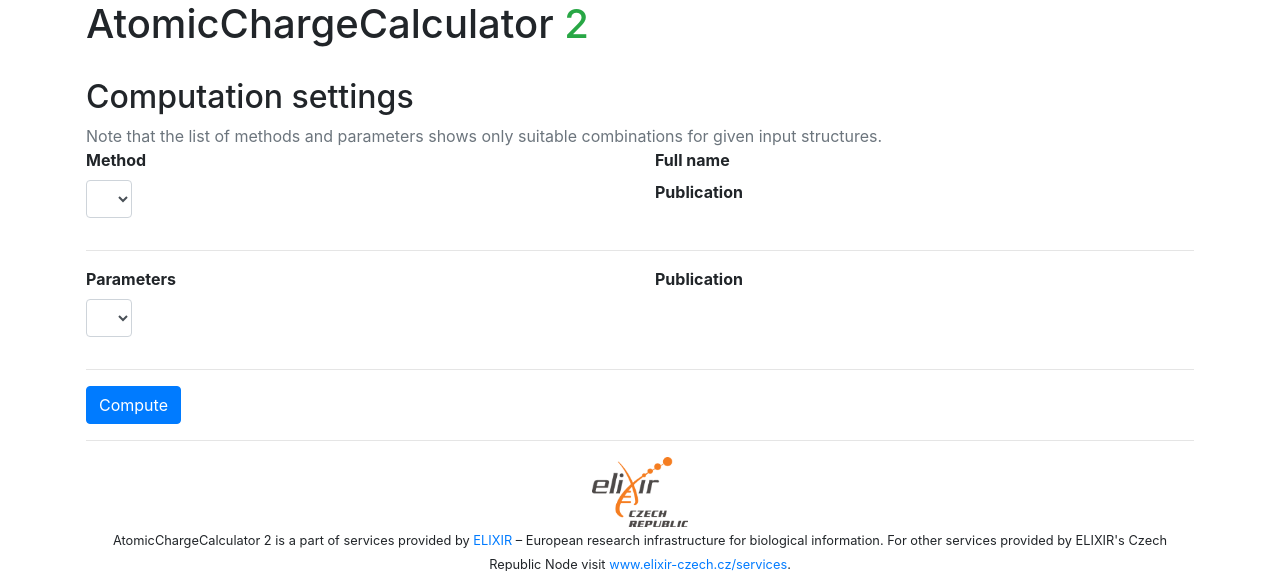
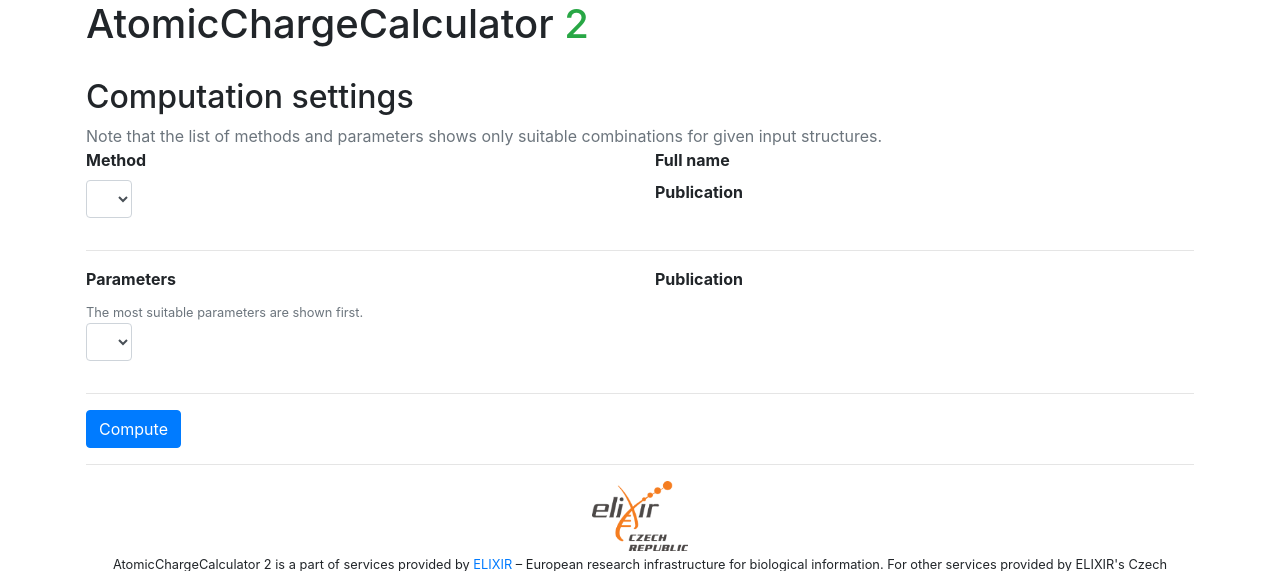
Before and after one commit to sb-ncbr/AtomicChargeCalculator2, a Flask app: template app/templates/computation.html in a window 1280 px wide. Shown: the part 64-635 px from the top of the page. Run offline with Flask 2, Linux system fonts and the light colour scheme; the template is opened without the code that fills it, so the values that code supplies are empty; parts of the project's set-up code (start-up, migrations or seed data) failed here and were passed over; some libraries are stand-ins or nearby versions.

Commit message:
Show correct name of the parameters used
Also don't use default, default is always the first choice.

```diff
--- a/app/chargefw2.py
+++ b/app/chargefw2.py
@@ -12,8 +12,7 @@
     env = os.environ.copy()
     env['LD_LIBRARY_PATH'] = MKL_PATH
     if next(m for m in method_data if m['internal_name'] == method_name)['has_parameters']:
-        if parameters_name != 'default':
-            args.extend(['--par-file', os.path.join(PARAMETERS_DIRECTORY, parameters_name)])
+        args.extend(['--par-file', os.path.join(PARAMETERS_DIRECTORY, parameters_name)])
 
     calculation = subprocess.run(args, stderr=subprocess.PIPE, env=env, stdout=subprocess.PIPE)
     print(' '.join(calculation.args))
--- a/app/routes.py
+++ b/app/routes.py
@@ -9,6 +9,7 @@
 import os
 import zipfile
 import subprocess
+from glob import glob
 
 from .method import method_data, parameter_data
 from .chargefw2 import calculate, get_suitable_methods
@@ -75,14 +76,17 @@
         comp_id = str(uuid.uuid1())
 
         methods, parameters = get_suitable_methods(tmp_dir)
-        data = {'tmpdir': tmp_dir, 'suitable_methods': methods, 'suitable_parameters': parameters}
-
-        request_data[comp_id] = data
+        request_data[comp_id] = {'tmpdir': tmp_dir, 'suitable_methods': methods, 'suitable_parameters': parameters}
 
         if request.form['type'] == 'charges':
             method_name = next(method['internal_name'] for method in method_data if method['internal_name'] in methods)
 
-            parameters_name = 'default'
+            if method_name in parameters:
+                parameters_name = parameters[method_name][0]
+            else:
+                # This value should not be used as we later check whether the method needs parameters
+                parameters_name = None
+
             charges, structures = calculate_charges(method_name, parameters_name, tmp_dir)
             request_data[comp_id].update(
                 {'method': method_name, 'parameters': parameters_name, 'structures': structures, 'charges': charges})
@@ -160,11 +164,19 @@
 def results():
     comp_id = request.args.get('r')
     comp_data = request_data[comp_id]
+    tmpdir = comp_data['tmpdir']
+    filename = glob(os.path.join(tmpdir, 'logs', '*.stdout'))[0]
+    parameters_name = 'None'
+    with open(filename) as f:
+        for line in f:
+            if line.startswith('Parameters:'):
+                _, parameters_name = line.split(' ', 1)
+                break
 
     method_name = next(m for m in method_data if m['internal_name'] == comp_data['method'])['name']
 
-    return render_template('results.html', method_name=method_name, comp_id=comp_id, methods=method_data,
-                           parameters_name=comp_data['parameters'], structures=comp_data['structures'].keys())
+    return render_template('results.html', method_name=method_name, comp_id=comp_id, parameters_name=parameters_name,
+                           structures=comp_data['structures'].keys())
 
 
 @application.route('/download')
--- a/app/static/main.js
+++ b/app/static/main.js
@@ -105,18 +105,7 @@
             return element.name === p_name;
         });
 
-        /* Default parameters (not found in parameter_data) have no publication assigned */
-        if (e === undefined) {
-            hide_parameters_publication(true);
-        } else {
-            hide_parameters_publication(false);
-            /* Some parameters have no publication */
-            if (e.publication == null) {
-                $('#parameters_paper').text('None');
-            } else {
-                fill_paper($('#parameters_paper'), e.publication);
-            }
-        }
+        fill_paper($('#parameters_paper'), e.publication);
     });
 
     /* Update method data on method select change */
@@ -130,9 +119,6 @@
         if (e.has_parameters) {
             let p_options = '';
             $p_select.prop('disabled', false);
-            if (parameter_data[m_name].length > 1) {
-                $p_select.append('<option value="default">Select best (default)</option>');
-            }
             $.each(parameter_data[m_name], function (key, parameter_set) {
                 if (suitable_parameters[m_name].includes(parameter_set.filename)) {
                     p_options += `<option value="${parameter_set.filename}">${parameter_set.name}</option>\n`;
--- a/app/templates/computation.html
+++ b/app/templates/computation.html
@@ -52,6 +52,9 @@
             <div class="col-12 col-md-6">
                 <div class="form-group">
                     <label class="font-weight-bold" for="parameters_selection">Parameters</label>
+                    <small class="form-text text-muted">
+                        The most suitable parameters are shown first.
+                    </small>
                     <select class="form-control" name="parameters_select" id="parameters_selection" style="width:auto;">
                     </select>
                 </div>
```
